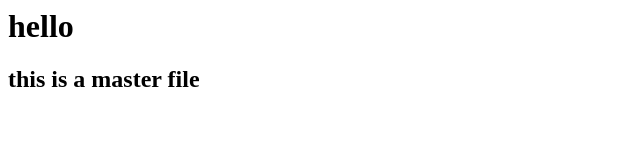
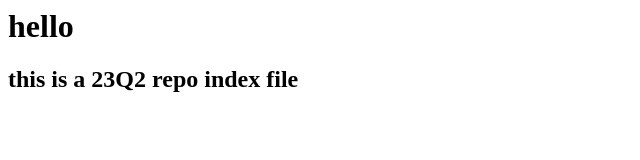
Before and after one commit to snehaos20/assignment1, a plain HTML site: page index.html in a window 1280 px wide. Shown: the whole page, without its empty margins (0-640 px from the left). Drawn offline with Linux system fonts and the light colour scheme.

Commit message:
23Q2 branch

```diff
--- a/index.html
+++ b/index.html
@@ -1,2 +1,2 @@
 <h1>hello</h1>
-<h2>this is a master file </h2>
+<h2>this is a 23Q2 repo index file </h2>
```
